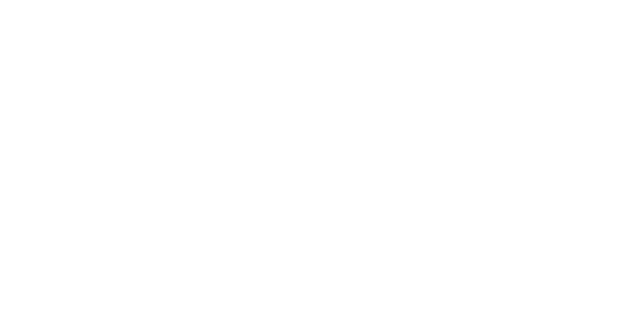
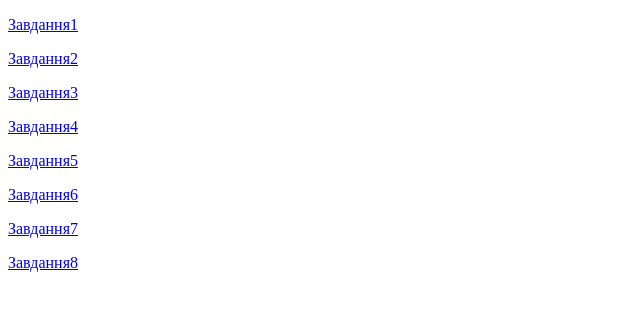
Before and after one commit to Tetiana-Kor/goit-js-hw-07, a plain HTML site: page index.html in a window 1280 px wide. Shown: the whole page, without its empty margins (0-640 px from the left). Drawn offline with Linux system fonts and the light colour scheme.

Commit message:
Додає index

```diff
--- a/index.html
+++ b/index.html
@@ -4,8 +4,16 @@
     <meta charset="UTF-8" />
     <meta name="viewport" content="width=device-width, initial-scale=1.0" />
     <title>Document</title>
+    <link rel="stylesheet" href="/css/style.css" />
   </head>
   <body>
-    <script src="./js/task1.js" type="module"></script>
+    <p><a href="/task-01.html">Завдання1</a></p>
+    <p><a href="/task-02.html">Завдання2</a></p>
+    <p><a href="/task-03.html">Завдання3</a></p>
+    <p><a href="/task-04.html">Завдання4</a></p>
+    <p><a href="/task-05.html">Завдання5</a></p>
+    <p><a href="/task-06.html">Завдання6</a></p>
+    <p><a href="/task-07.html">Завдання7</a></p>
+    <p><a href="/task-08.html">Завдання8</a></p>
   </body>
 </html>
```
